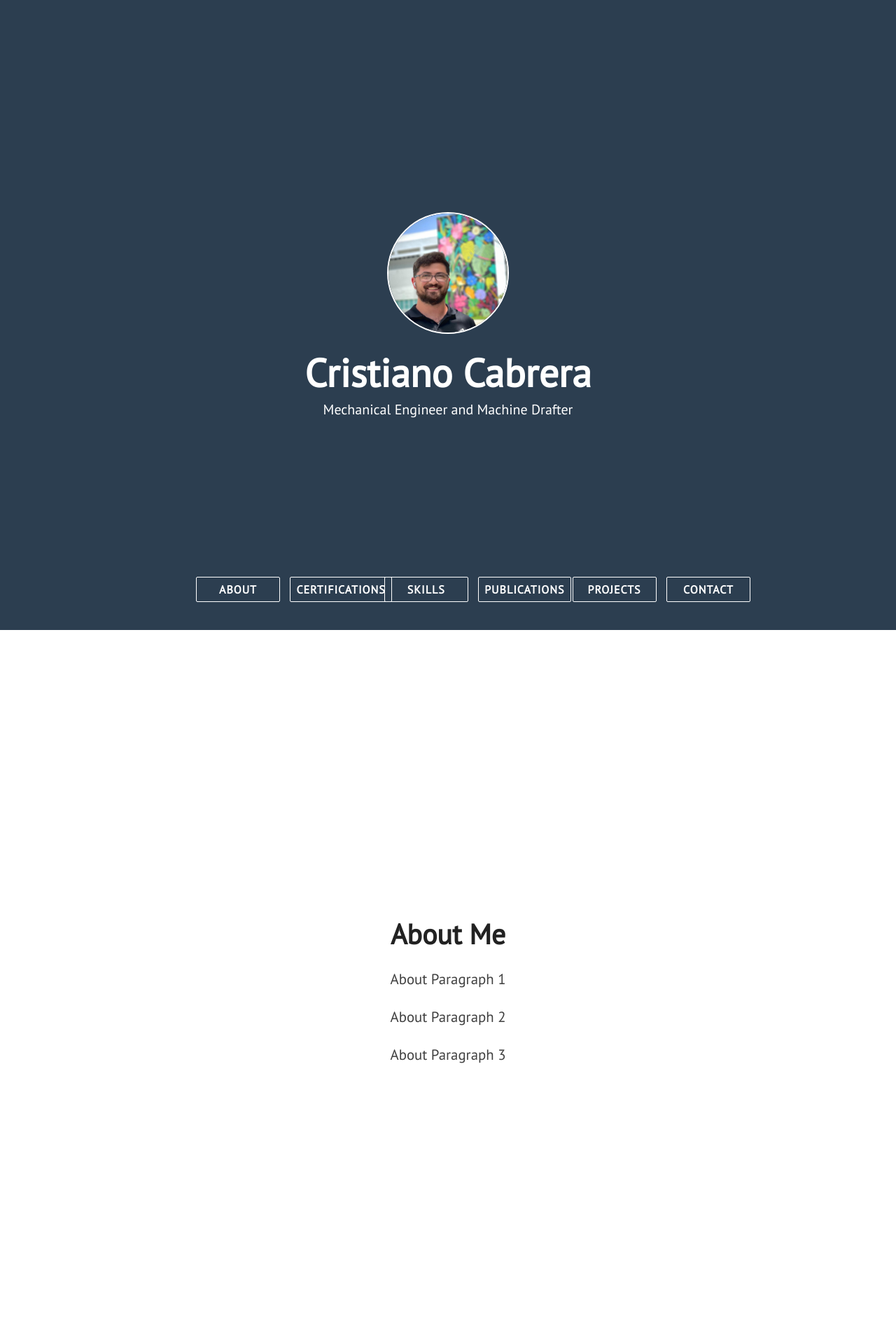
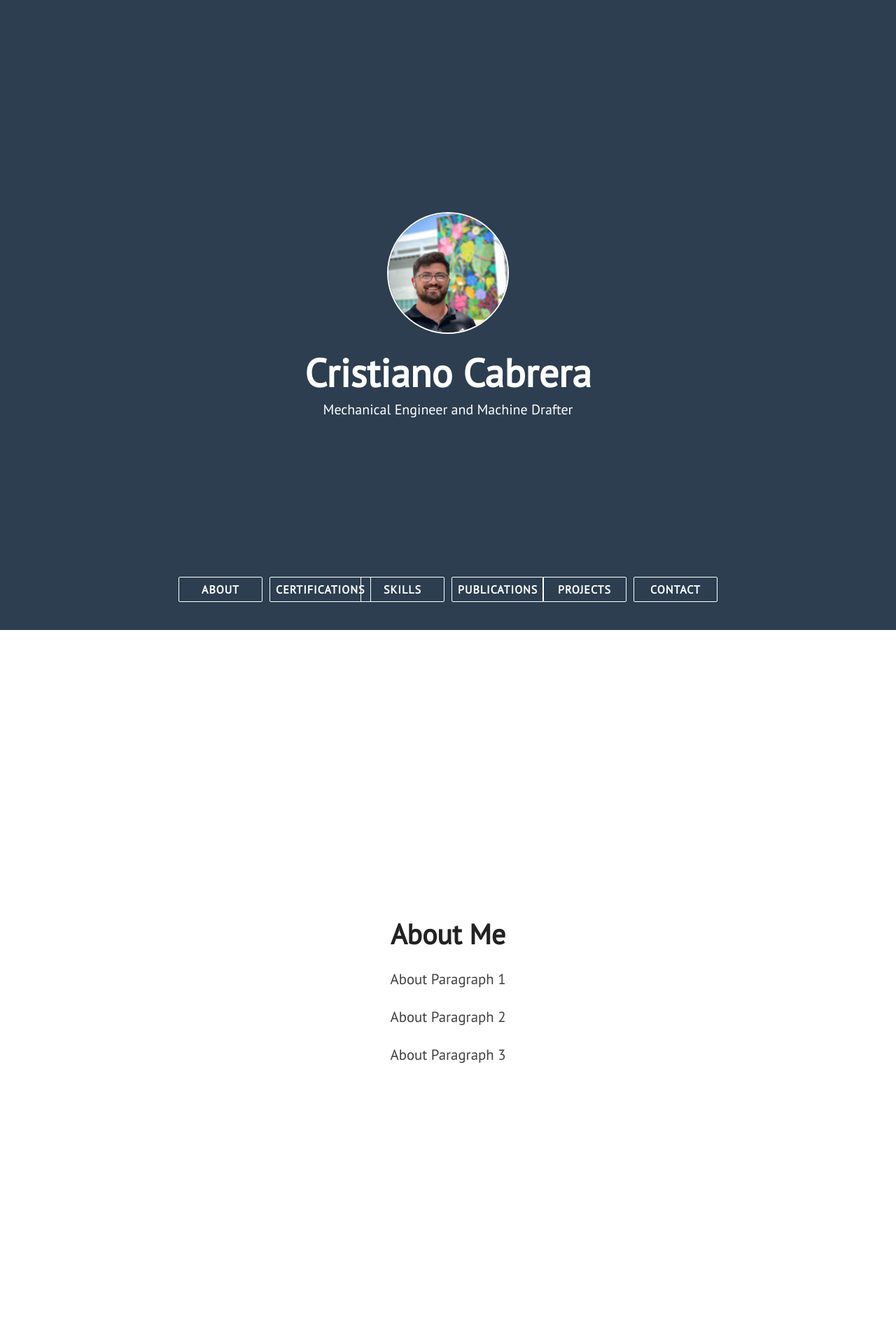
Before and after one commit to cmcabrera97/cmcabrera97.github.io, a Jekyll site: the page built from index.html, in a window 1280 px wide. Shown: the top 1920 px of the page at 70% size. Built offline with Jekyll 4.4.1, drawn with Linux system fonts in a browser that asks for light colours; nearby versions of some CDN libraries.

Commit message:
Update main.css

```diff
--- a/assets/css/main.css
+++ b/assets/css/main.css
@@ -119,7 +119,7 @@ img {
   display: grid;
   -ms-grid-columns: auto auto auto auto auto auto;
       grid-template-columns: auto auto auto auto auto auto;
-  grid-column-gap: 2%;
+  grid-column-gap: 10px;
 
   margin: 0 auto;
 }
```
